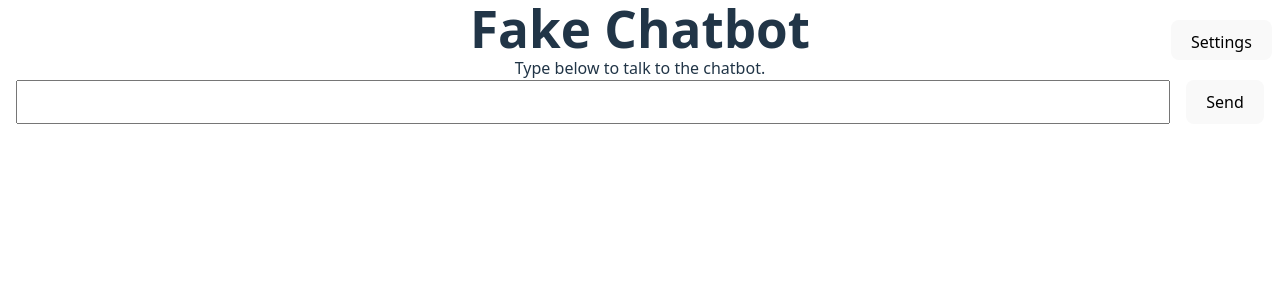
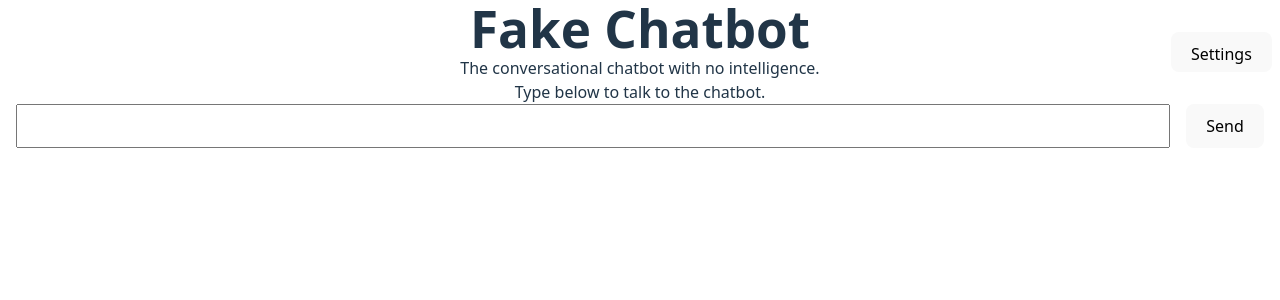
Before and after one commit to chrisstonedev/fake-chatbot, a React (Vite) app: page / in a window 1280 px wide. Shown: the top 300 px of the page. Built offline with nearby package versions, Linux system fonts and the light colour scheme.

Commit message:
Add headline

```diff
--- a/src/App.tsx
+++ b/src/App.tsx
@@ -63,6 +63,7 @@ export function App() {
       <div>
         <div className="topMenu">
           <h1>Fake Chatbot</h1>
+          <p>The conversational chatbot with no intelligence.</p>
           <p>
             {perspective === 'user'
               ? 'Type below to talk to the chatbot.'
```
